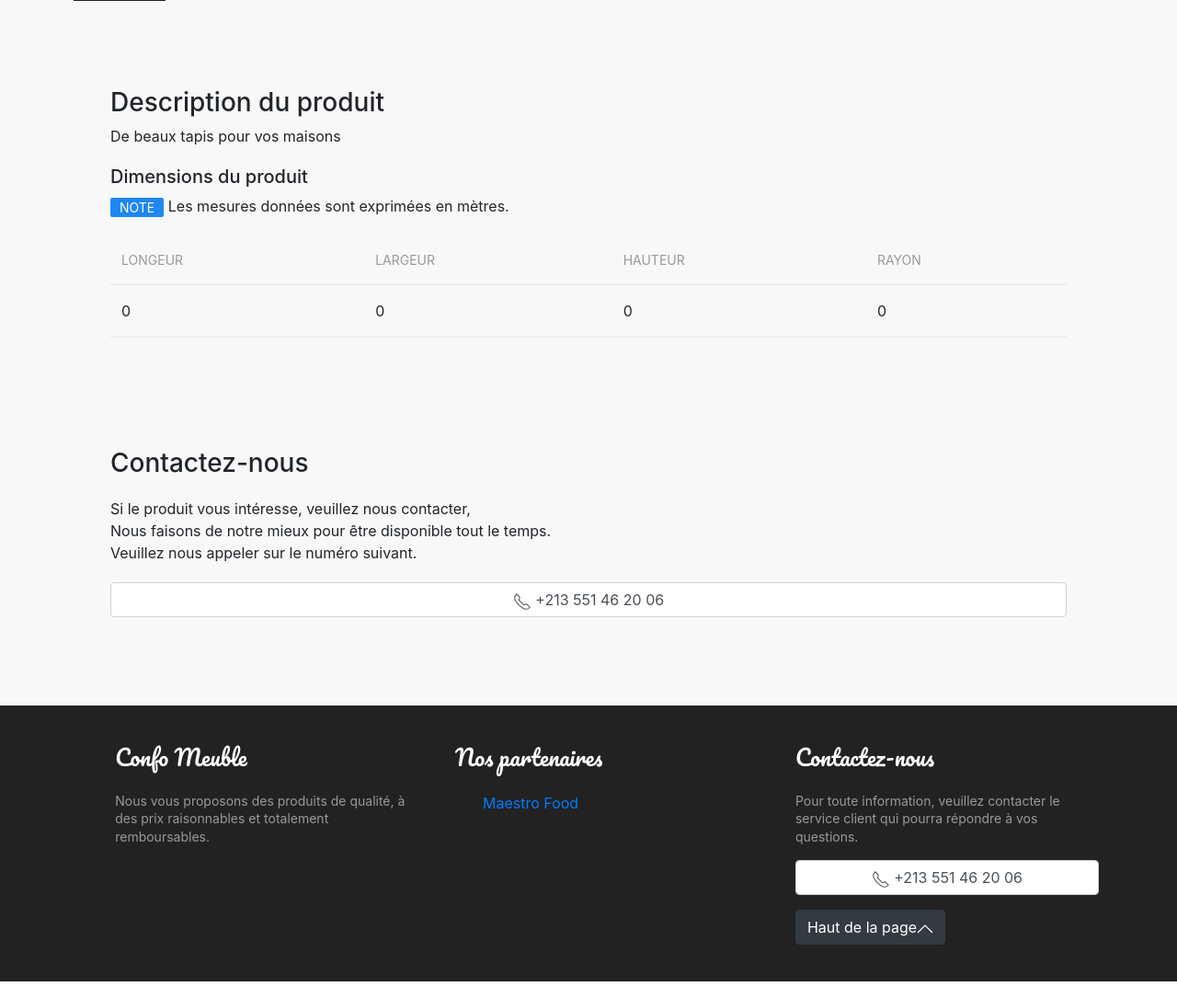
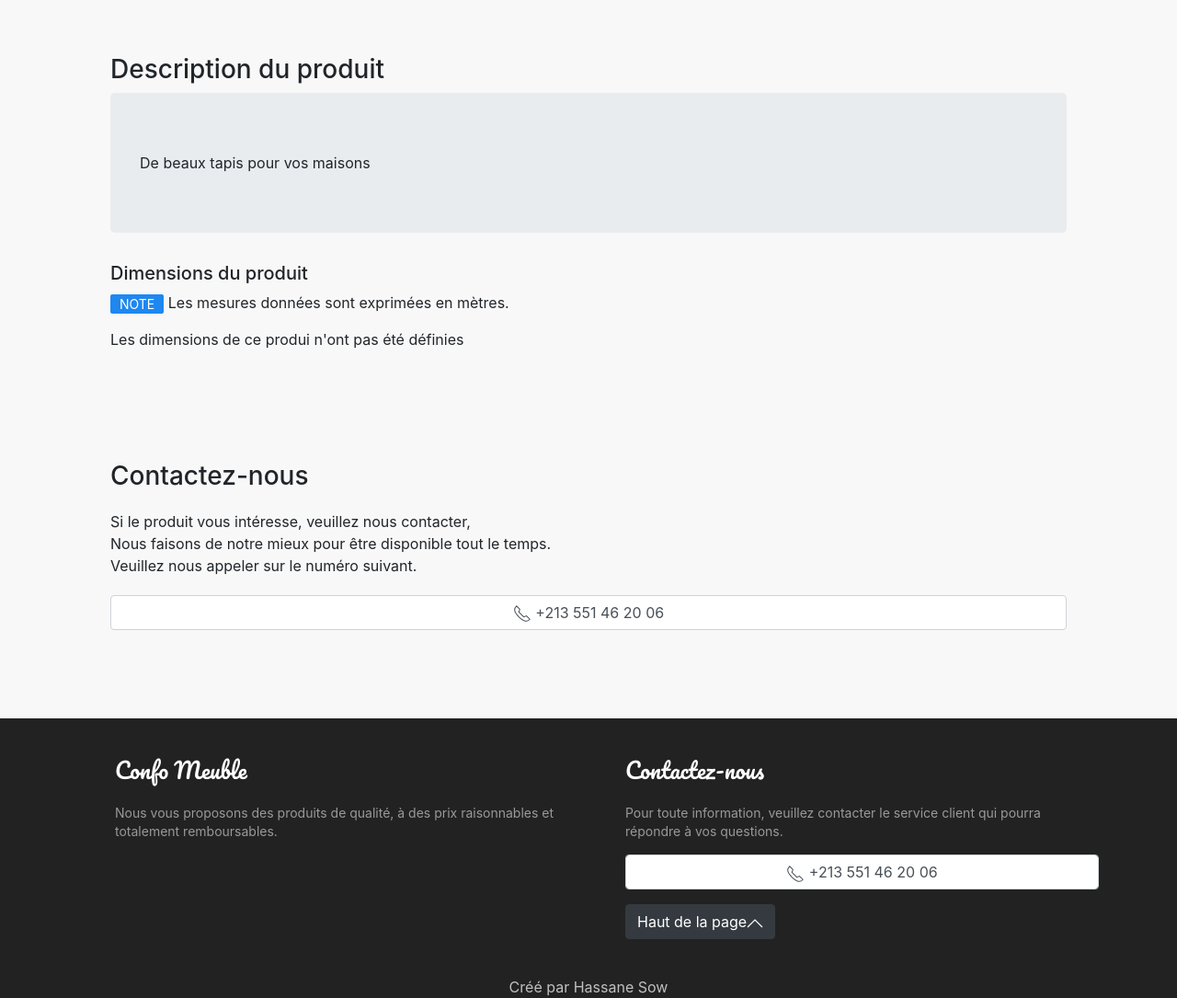
Before and after one commit to imhassane/karimvente, a Django app: a page that uses templates/layout.html in a window 1280 px wide. Shown: the part 701-1786 px from the top of the page at 92% size. Run offline with Django 3.2, Linux system fonts and the light colour scheme; data comes from the database, SQL or seed files in the repository; both versions use the stored data as it was before the commit; some libraries are stand-ins or nearby versions.

Commit message:
Modification du type des variables dans le model Product, modification de la page d'accueil et rectification du bug d'ajout sur le panier

```diff
--- a/administration/forms.py
+++ b/administration/forms.py
@@ -27,11 +27,6 @@ class ProductForm(forms.Form):
     price = forms.DecimalField(max_digits=7, decimal_places=2, widget=forms.NumberInput(attrs={
         'class': 'uk-input',
         'placeholder': "Entrez le prix du produit",
-    }))
-
-    city = forms.CharField(widget=forms.TextInput(attrs={
-        'class': 'uk-input',
-        'placeholder': "Ce produit est dans quel ville ?"
     }))
 
     quantity = forms.CharField(widget=forms.NumberInput(attrs={
--- a/administration/views.py
+++ b/administration/views.py
@@ -50,12 +50,12 @@ def add_product(request):
 
         datas = form.cleaned_data
 
-        name, price, city = datas['name'], datas['price'], datas['city']
+        name, price = datas['name'], datas['price']
         quantity, availability = datas['quantity'], datas['availability']
         description, pictures = datas['description'], request.FILES.getlist('pictures')
         category = datas['category']
 
-        product = Product(name=name, price=price, city=city, quantity=quantity, \
+        product = Product(name=name, price=price, quantity=quantity, \
                         description=description, availability=availability)
 
         product.slug = slugify(product.name)
--- a/karimvente/settings.py
+++ b/karimvente/settings.py
@@ -23,7 +23,7 @@ BASE_DIR = os.path.dirname(os.path.dirname(os.path.abspath(__file__)))
 SECRET_KEY = '$8uq6()nym-7h1rgg4(q=skrum&9@e)pijmd#x(f#vago576ut'
 
 # SECURITY WARNING: don't run with debug turned on in production!
-DEBUG = False
+DEBUG = True
 
 ALLOWED_HOSTS = []
 
--- a/main/models/Product.py
+++ b/main/models/Product.py
@@ -7,18 +7,16 @@ from django.shortcuts import reverse
 
 class Product(Base):
 
-    price = models.PositiveSmallIntegerField(default=0)
-    quantity = models.PositiveSmallIntegerField(default=0)
+    price = models.FloatField(default=0.0)
+    quantity = models.FloatField(default=0.0)
 
     # Dimensions du produit
-    width = models.PositiveSmallIntegerField(default=0)
-    length = models.PositiveSmallIntegerField(default=0)
-    height = models.PositiveSmallIntegerField(default=0)
-    ray = models.PositiveSmallIntegerField(default=0)
+    width = models.FloatField(default=0.0)
+    length = models.FloatField(default=0.0)
+    height = models.FloatField(default=0.0)
+    ray = models.FloatField(default=0.0)
 
     # Disponibilité du produit.
-    address = models.CharField(default='', max_length=100)
-    city = models.CharField(default='', max_length=100)
     availability = models.DateField()
 
     # Image du produit.
--- a/main/models/Witness.py
+++ b/main/models/Witness.py
@@ -5,7 +5,6 @@ class Witness(models.Model):
 
     content = models.TextField()
     author = models.CharField(max_length=100)
-    avatar = models.ImageField(upload_to='witness/')
 
     created_at = models.DateTimeField(auto_now=True)
 
--- a/main/templates/product_detail.html
+++ b/main/templates/product_detail.html
@@ -10,7 +10,7 @@
 
 
     <div>
-        <h2>{{ product.name }} - [ID: {{ product.pk }}]</h2>
+        <h2>{{ product.name }}</h2>
         <span class="uk-text-meta">Mise à jour le {{ product.updated_at|date:"j N o à H:i" }}</span>
     </div>
 
@@ -26,34 +26,18 @@
             </ul>
             <a class="uk-position-center-left uk-position-small uk-hidden-hover" href="#" uk-slidenav-previous uk-slideshow-item="previous"></a>
             <a class="uk-position-center-right uk-position-small uk-hidden-hover" href="#" uk-slidenav-next uk-slideshow-item="next"></a>
-            <a id="like" class="uk-background-secondary uk-padding uk-margin">
-                <span uk-icon="icon: heart"></span>
-                <span class="uk-hidden-hover">
-                    <span id="like-number">{{ product.like }}</span> apprécie{{ product.like|pluralize:"nt"}}</span>
-            </a>
 
         </div>
 
         <div class="uk-width-1-3@m uk-width-1-1@s uk-margin uk-padding">
 
             <div>
-                <h3>Informations importantes</h3>
+                <h3>Informations</h3>
 
-                <div class="row">
+                <div class="row uk-margin">
                     <div class="col-6">
                         <span class="label">Prix</span>
                         <p>{{ product.price }} €</p>
-                    </div>
-                    <div class="col-6">
-                        <span class="label">Adresse</span>
-                        <p>{{ product.address }}</p>
-                    </div>
-                </div>
-
-                <div class="row">
-                    <div class="col-6">
-                        <span class="label">Ville</span>
-                        <p>{{ product.city }}</p>
                     </div>
                     <div class="col-6">
                         <span class="label">Disponibilité</span>
@@ -71,7 +55,7 @@
                     </p>
                     {% if product.quantity > 0 %}
                     <div>
-                        <a id="add-to-bucket" href="#" class="uk-button uk-button-secondary">Commander ce produit</a>
+                        <a id="add-to-bucket" href="#" class="uk-button uk-button-secondary col-12">Commander ce produit</a>
                     </div>
                     {% endif %}
                 </div>
@@ -107,37 +91,61 @@
 
     <div class="uk-margin uk-padding">
         <h3>Description du produit</h3>
-        <p>
+        <p class="jumbotron">
             {% if product.description != '' %}
                 {{ product.description }}
             {% else %}
                 Aucun commentaire n'a été ajouté pour ce produit
             {% endif %}
         </p>
+
         <div class="uk-margin">
             <h5>Dimensions du produit</h5>
             <p>
                 <span class="uk-label">Note</span>
                 Les mesures données sont exprimées en mètres.
             </p>
+            {% if product.length != 0 or product.width != 0 or product.height != 0 or product.ray != 0 %}
+
             <table class="uk-table uk-table-divider uk-table-hover uk-table-striped">
                 <thead>
                     <tr>
-                        <th>Longeur</th>
+                        {% if product.length != 0 %}
+                            <th>Longueur</th>
+                        {% endif %}
+                        {% if product.width != 0 %}
                             <th>Largeur</th>
+                        {% endif %}
+                        {% if product.height != 0 %}
                             <th>Hauteur</th>
+                        {% endif %}
+                        {% if product.ray != 0 %}
                             <th>Rayon</th>
+                        {% endif %}
                     </tr>
                 </thead>
                 <tbody>
                     <tr>
+                        {% if product.length != 0 %}
                             <td>{{ product.length }}</td>
+                        {% endif %}
+                        {% if product.width != 0 %}
                             <td>{{ product.width }}</td>
+                        {% endif %}
+                        {% if product.height != 0 %}
                             <td>{{ product.height }}</td>
+                        {% endif %}
+                        {% if product.ray != 0 %}
                             <td>{{ product.ray }}</td>
+                        {% endif %}
                     </tr>
                 </tbody>
             </table>
+
+            {% else %}
+            <p class="uk-text-info">Les dimensions de ce produi n'ont pas été définies</p>
+            {% endif %}
+
         </div>
     </div>
 
--- a/shop/templates/show_buckets.html
+++ b/shop/templates/show_buckets.html
@@ -27,9 +27,9 @@ Liste des commandes
                     <li class="uk-text-meta">Ajoutée le {{ bucket.created_at }}</li>
                 </ul>
                 <div class="row">
-                    <a href="{% url 'shop:order_details' bucket.pk %}" class="col-md-4 col-sm-12 uk-button uk-button-default">Détails de la commande</a>
+                    <a href="{% url 'shop:order_details' bucket.pk %}" class="details col-md-4 col-sm-12 uk-button uk-button-default">Détails de la commande</a>
                     <a href="" class="col-md-4 col-sm-12 uk-button uk-button-primary">Validez la commande</a>
-                    <a href="" class="col-md-4 col-sm-12 uk-button uk-button-danger">Refusez la commande</a>
+                    <a href="{% url 'shop:cancel' bucket.pk %}" class="cancel col-md-4 col-sm-12 uk-button uk-button-danger">Refusez la commande</a>
                 </div>
 
             </div>
@@ -49,7 +49,7 @@ Liste des commandes
 
     $('#modal').hide()
 
-    $('#buckets-list a').click(e => {
+    $('.details').click(e => {
         e.preventDefault()
         const url = e.target.getAttribute('href')
         $.ajax({
--- a/templates/general/footer.html
+++ b/templates/general/footer.html
@@ -1,4 +1,4 @@
-<div class="container uk-child-width-1-3@m uk-child-width-1-1@s uk-flex-center uk-margin uk-margin-remove-bottom uk-padding" uk-grid>
+<div class="container uk-child-width-1-2@m uk-child-width-1-1@s uk-flex-center uk-margin uk-margin-remove-bottom uk-padding" uk-grid>
 
     <div>
         <div>
@@ -15,14 +15,6 @@
         </div>
     </div>
 
-    <div>
-        <div>
-            <h3 class="uk-h3" style="font-family: 'Pacifico'; color: white">Nos partenaires</h3>
-            <ul>
-                <li><a href="">Maestro Food</a></li>
-            </ul>
-        </div>
-    </div>
 
     <div>
         <div>
@@ -47,3 +39,8 @@
     </div>
 
 </div>
+<div class="container uk-child-width-1-1 uk-flex-center uk-margin-remove-bottom">
+    <p class="uk-text-center uk-margin-remove-bottom" style="color:silver">
+        Créé par Hassane Sow
+    </p>
+</div>
--- a/templates/layout.html
+++ b/templates/layout.html
@@ -25,9 +25,6 @@
         main {
             min-height: 68vh;
         }
-        .my-title {
-            font-family: 'Pacifico';
-        }
     </style>
 
     {% block head %}
@@ -40,16 +37,26 @@
     <title>{% block title %}Bienvenue{% endblock title %}</title>
 </head>
 <body>
-    <div>
-        <header>{% include "general/header.html" %}</header>
+
+    <header>{% include "general/header.html" %}</header>
+    <div class="">
         <div class="">
             {% if user.is_staff and is_admin_page %}
                 {% include "admin/navigation.html" %}
             {% endif %}
             <main class="uk-section uk-section-muted uk-padding">{% block main %}{% endblock main %}</main>
         </div>
-        <footer class="uk-background-secondary">{% include "general/footer.html" %}</footer>
     </div>
+
+    {% if home %}
+    <section class="uk-width-large-1-1 uk-section uk-text-center uk-section-default uk-padding" uk-scrollspy="cls: uk-animation-scale-up; repeat: true">
+        <h1 class="uk-h1 my-title">Où nous trouver ?</h1>
+        <p class="uk-text-lead">Notre entreprise est basée en Algérie où nous exerçons notre activité</p>
+        <iframe src="https://www.google.com/maps/embed?pb=!1m18!1m12!1m3!1d2648.9102470448715!2d-4.4887778842261845!3d48.40066674077897!2m3!1f0!2f0!3f0!3m2!1i1024!2i768!4f13.1!3m3!1m2!1s0x4816bbe5e37f2f2d%3A0x265f6b5ac8d1efa6!2s5+Rue+Bernard+Palissy%2C+29200+Brest!5e0!3m2!1sfr!2sfr!4v1537332271532" class="uk-width-1-1 uk-height-large" frameborder="0" allowfullscreen></iframe>
+    </section>
+    {% endif %}
+    <footer class="uk-background-secondary">{% include "general/footer.html" %}</footer>
+
 
     <script src="https://code.jquery.com/jquery-3.3.1.min.js"></script>
 
```
Also changed, not shown: main/templates/home.html (+24 -62 lines), main/views/home.py (+4 -3 lines), shop/views.py (+20 -10 lines), db.sqlite3. Lines whose indentation alone changed are shown as unchanged.
